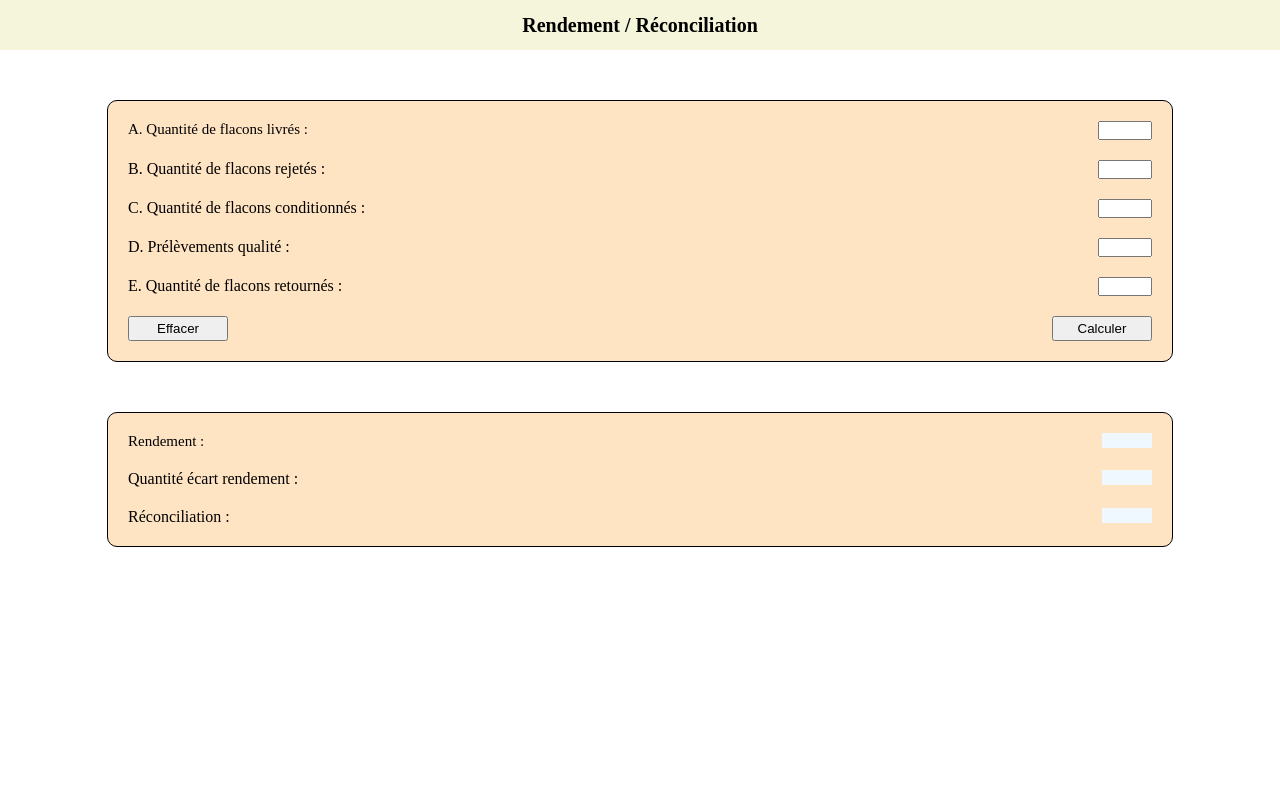
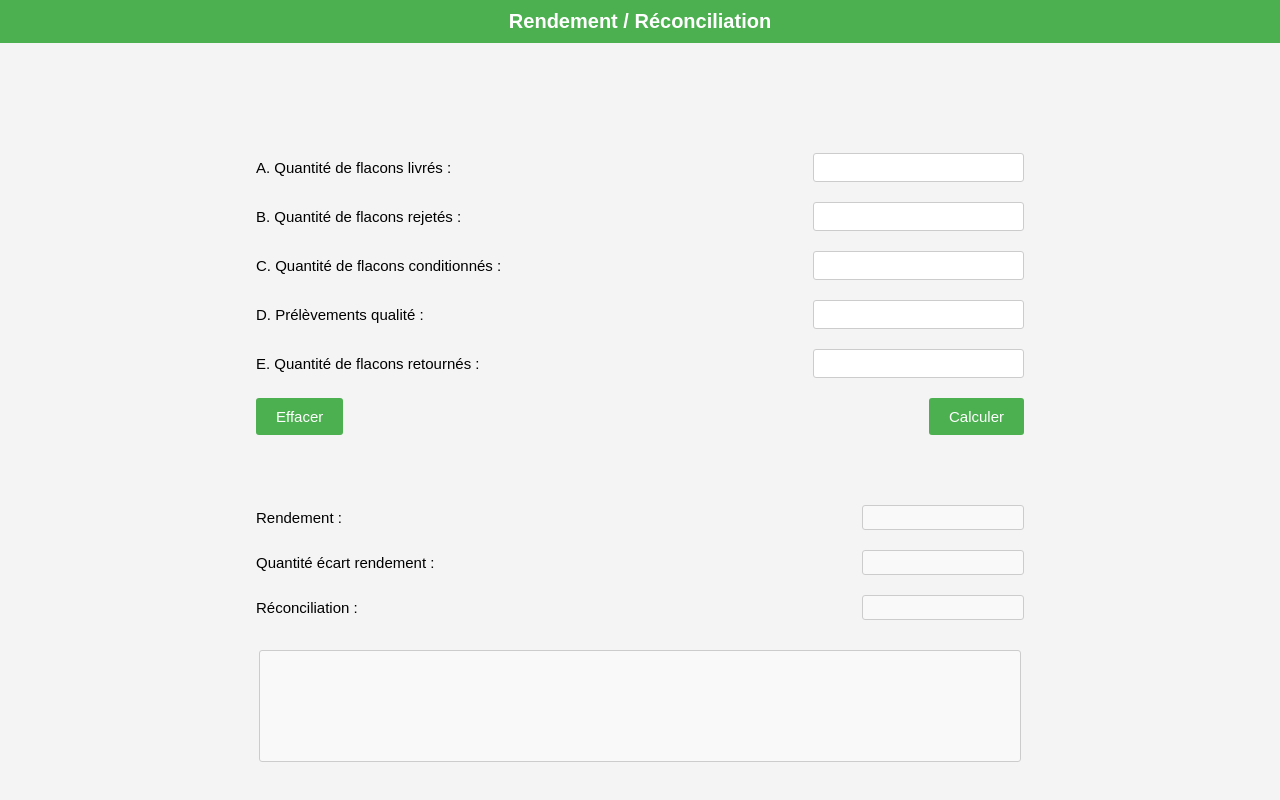
Before and after one commit to Niicoow/Rendement-R-conciliation, a plain HTML site: page index.html in a window 1280 px wide. Drawn offline with Linux system fonts and the light colour scheme.

Commit message:
first commit

```diff
--- a/config/main.js
+++ b/config/main.js
@@ -1,12 +1,49 @@
-console.log("Bonjour !")
+function calculer() {
+    // Récupération des valeurs saisies
+    const qTa = parseFloat(document.getElementById('qTa').value) || 0;
+    const qTb = parseFloat(document.getElementById('qTb').value) || 0;
+    const qTc = parseFloat(document.getElementById('qTc').value) || 0;
+    const qTd = parseFloat(document.getElementById('qTd').value) || 0;
+    const qTe = parseFloat(document.getElementById('qTe').value) || 0;
 
-function effacer(){
-    alert("er")
-    document.getElementById("qTa").value=""
-    document.getElementById("qTb").value=""
-    document.getElementById("qTc").value=""
-    document.getElementById("qTd").value=""
-    document.getElementById("qTe").value=""
+    // Calcul du rendement
+    const rendement = ((qTc + qTd + qTe) / qTa) * 100;
 
+    // Calcul de l'écart de rendement
+    const diffRendement = qTa - (qTc + qTd + qTe);
 
+    // Calcul de la réconciliation
+    const reconciliation = ((qTc + qTd + qTe + qTb) / qTa) * 100;
+
+    // Affichage des résultats
+    document.getElementById('resultRendement').textContent = rendement.toFixed(2) + '%';
+    document.getElementById('diffRendement').textContent = diffRendement;
+    document.getElementById('resultReconciliation').textContent = reconciliation.toFixed(2) + '%';
+
+    // Explication des calculs
+    const explanation = `
+        Rendement :
+        ((C + D + E) / A) * 100 = ((${qTc} + ${qTd} + ${qTe}) / ${qTa}) * 100 = ${rendement.toFixed(2)}%.\n
+
+        Réconciliation :
+        ((C + D + E + B) / A) * 100 = ((${qTc} + ${qTd} + ${qTe} + ${qTb}) / ${qTa}) * 100 = ${reconciliation.toFixed(2)}%.
+        L'écart de réconciliation est : A - (C + D + E) = ${qTa} - (${qTc} + ${qTd} + ${qTe}) = ${diffRendement}.
+    `
+    ;
+    document.getElementById('explanation').textContent = explanation;
 }
+
+function effacer() {
+    // Effacement des valeurs saisies
+    document.getElementById('qTa').value = '';
+    document.getElementById('qTb').value = '';
+    document.getElementById('qTc').value = '';
+    document.getElementById('qTd').value = '';
+    document.getElementById('qTe').value = '';
+
+    // Effacement des résultats
+    document.getElementById('resultRendement').textContent = '';
+    document.getElementById('diffRendement').textContent = '';
+    document.getElementById('resultReconciliation').textContent = '';
+    document.getElementById('explanation').textContent = '';
+}
--- a/config/style.css
+++ b/config/style.css
@@ -1,102 +1,119 @@
-*{
+body {
+    font-family: Arial, sans-serif;
+    background-color: #f4f4f4;
     margin: 0;
     padding: 0;
 }
-body{
+.pageCentre{
+    margin-top: 50px;
     display: flex;
     flex-direction: column;
+    align-items: center;
+    width: 100%;
+}
+section{
+    width: 60%;
+}
+header {
+    background-color: #4CAF50;
+    color: white;
+    padding: 10px 0;
+    text-align: center;
+}
+
+h1 {
+    margin: 0;
+}
+
+.container {
+    width: 80%;
+    margin: auto;
+    overflow: hidden;
+}
+
+.flexRowCenter {
+    display: flex;
     justify-content: center;
     align-items: center;
-
 }
 
-
-.fs-20{
-    font-size: 20px;
-
+.flexCollCenter {
+    display: flex;
+    flex-direction: column;
+    align-items: center;
 }
 
-.fs-15{
+.flexRowSpace {
+    display: flex;
+    justify-content: space-between;
+    align-items: center;
+    width: 100%;
+    margin: 10px 0;
+}
+
+.fs-20 {
+    font-size: 20px;
+}
+
+.fs-15 {
     font-size: 15px;
 }
 
-.flexRowCenter{
-    display: flex;
-    flex-direction: row;
-    justify-content: center;
-    align-items: center;
+.mgTop-50px {
+    margin-top: 50px;
+}
+
+.mgTop-20px {
+    margin-top: 20px;
+}
+
+input[type="tel"] {
+    padding: 5px;
+    font-size: 15px;
+    border: 1px solid #ccc;
+    border-radius: 3px;
+}
+
+button {
+    padding: 10px 20px;
+    font-size: 15px;
+    color: white;
+    background-color: #4CAF50;
+    border: none;
+    border-radius: 3px;
+    cursor: pointer;
+    transition: background-color 0.3s ease;
+}
+
+button:hover {
+    background-color: #45a049;
+}
+
+p {
+    margin: 0;
+    padding: 5px;
+    background-color: #f9f9f9;
+    border: 1px solid #ccc;
+    border-radius: 3px;
+    min-width: 100px;
+    text-align: center;
+}
+
+.zoneResultat{
+    padding: 5px;
+    font-size: 15px;
+    border: 1px solid #ccc;
+    border-radius: 3px;
+    height: 13px;
+    width: 150px;
+}
+
+.zoneResultatText{
+    padding: 5px;
+    font-size: 15px;
+    border: 1px solid #ccc;
+    border-radius: 3px;
+    height: 100px;
+    width: 750px;
 
 }
-
-.flexCollCenter{
-    display: flex;
-    flex-direction: column;
-    justify-content: center;
-    align-items: center;
-
-}
-.flexRowSpace{
-    display: flex;
-    flex-direction: row;
-    justify-content: space-between;
-
-}
-
-.mgTop-50px{
-    margin-top: 50px;
-
-}
-
-
-
-
-
-
-
-
-
-
-
-
-header{
-    width: 100%;
-}
-
-header h1{
-    width: 100%;
-    height: 50px;
-    background-color: beige;
-
-
-
-}
-section{
-    width: 80%;
-    height: 100%;
-    background-color: bisque;
-    gap: 20px;
-    padding: 20px;
-    border-radius: 10px;
-    border: 1px solid black;
-}
-
-section .box input{
-    width: 50px;
-}
-
-section .box{
-    width: 100%;
-}
-
-section .box button{
-    height: 25px;
-    width: 100px;
-}
-
-section .box p{
-    width: 50px;
-    height: 15px;
-    background-color: aliceblue;
-    text-align: center;
-    font-size: 12px;
-}
--- a/index.html
+++ b/index.html
@@ -10,57 +10,54 @@
     <header>
         <h1 class="fs-20 flexRowCenter">Rendement / Réconciliation</h1>
     </header>
+    <div class="pageCentre">
+
         <section class="flexCollCenter mgTop-50px">
-
             <div class="box flexRowSpace">
                 <label for="qTa" class="fs-15"> A. Quantité de flacons livrés : </label>
                 <input type="tel" id="qTa">
             </div>
             <div class="box flexRowSpace">
-            <label for="qTb"> B. Quantité de flacons rejetés : </label>
+                <label for="qTb" class="fs-15"> B. Quantité de flacons rejetés : </label>
                 <input type="tel" id="qTb">
             </div>
             <div class="box flexRowSpace">
-            <label for="qTc"> C. Quantité de flacons conditionnés : </label>
+                <label for="qTc" class="fs-15"> C. Quantité de flacons conditionnés : </label>
                 <input type="tel" id="qTc">
             </div>
             <div class="box flexRowSpace">
-            <label for="qTd"> D. Prélèvements qualité : </label>
+                <label for="qTd" class="fs-15"> D. Prélèvements qualité : </label>
                 <input type="tel" id="qTd">
             </div>
             <div class="box flexRowSpace">
-            <label for="qTe"> E. Quantité de flacons retournés : </label>
+                <label for="qTe" class="fs-15"> E. Quantité de flacons retournés : </label>
                 <input type="tel" id="qTe">
             </div>
-
             <div class="box flexRowSpace">
                 <button type="button" onclick="effacer()">Effacer</button>
-            <button type="button">Calculer</button>
+                <button type="button" onclick="calculer()">Calculer</button>
+            </div>
+        </section>
+        <section class="flexCollCenter mgTop-50px">
+            <div class="box flexRowSpace">
+                <label for="resultRendement" class="fs-15"> Rendement : </label>
+                <p class="zoneResultat" id="resultRendement"></p>
+            </div>
+            <div class="box flexRowSpace">
+                <label for="diffRendement" class="fs-15"> Quantité écart rendement : </label>
+                <p class="zoneResultat" id="diffRendement"></p>
+            </div>
+            <div class="box flexRowSpace">
+                <label for="resultReconciliation" class="fs-15"> Réconciliation : </label>
+                <p class="zoneResultat" id="resultReconciliation"></p>
+            </div>
+            <div class="box flexCollCenter mgTop-20px">
+                <p class="zoneResultatText" id="explanation"></p>
+            </div>
+        </section>
+
     </div>
 
-
-    </section>
-    <section class="flexCollCenter mgTop-50px">
-
-        <div class="box flexRowSpace">
-            <label for="resultRendement" class="fs-15"> Rendement : </label>
-            <p></p>
-        </div>
-
-        <div class="box flexRowSpace">
-            <label for="diffRendement"> Quantité écart rendement : </label>
-            <p></p>
-        </div>
-
-        <div class="box flexRowSpace">
-            <label for="resultReconciliation"> Réconciliation : </label>
-            <p></p>
-        </div>
-
-
-
-
-    </section>
 
 
     <script src="config/main.js"></script>
```
Lines whose indentation alone changed are shown as unchanged.
